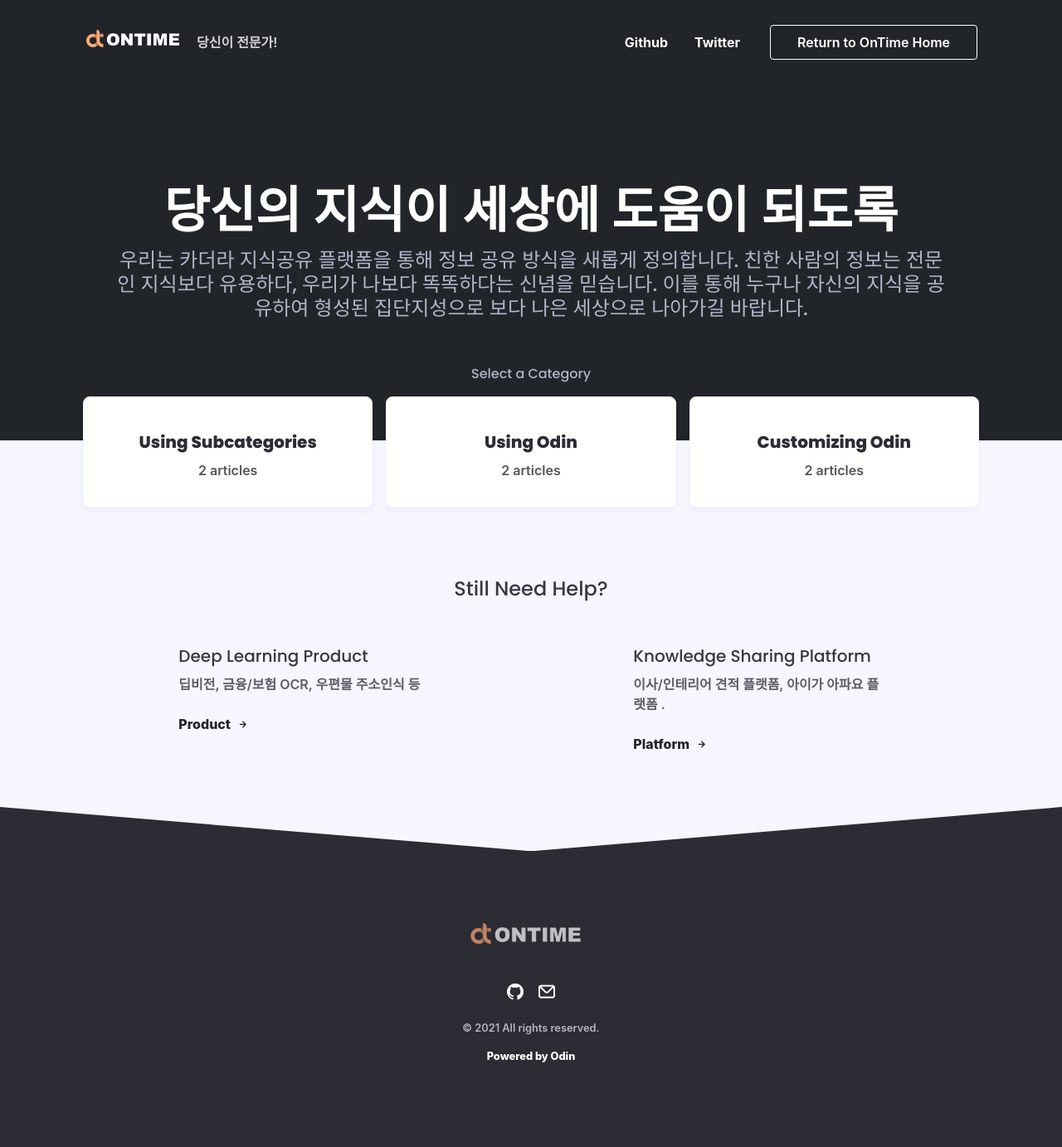
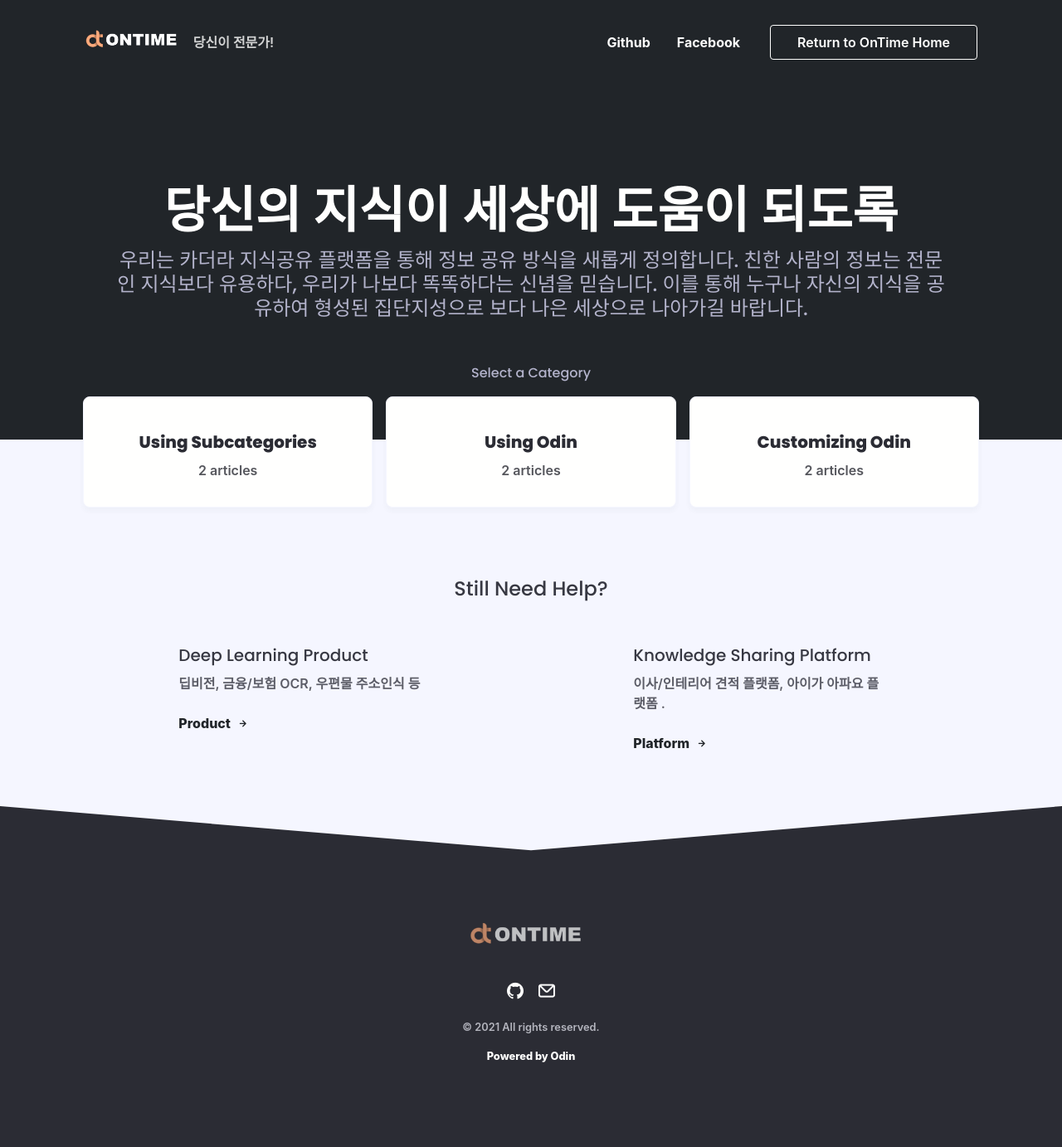
Before and after one commit to ontime-git/ontime-git.github.io, a Jekyll site: the page built from index.html, in a window 1280 px wide. Shown: the whole page at 83% size. Built offline with Jekyll 4.4.1, drawn with Linux system fonts in a browser that asks for light colours; nearby versions of some CDN libraries; some web fonts are replaced; comment, search, counter and statistics services are not loaded.

Commit message:
Update _config.yml

```diff
--- a/_config.yml
+++ b/_config.yml
@@ -52,7 +52,7 @@ instagram_username:
 nav_item_one: Github
 nav_item_one_link: https://github.com/ontime-git/
 
-nav_item_two: Twitter
+nav_item_two: Facebook
 nav_item_two_link:
 
 nav_item_three: #
```
